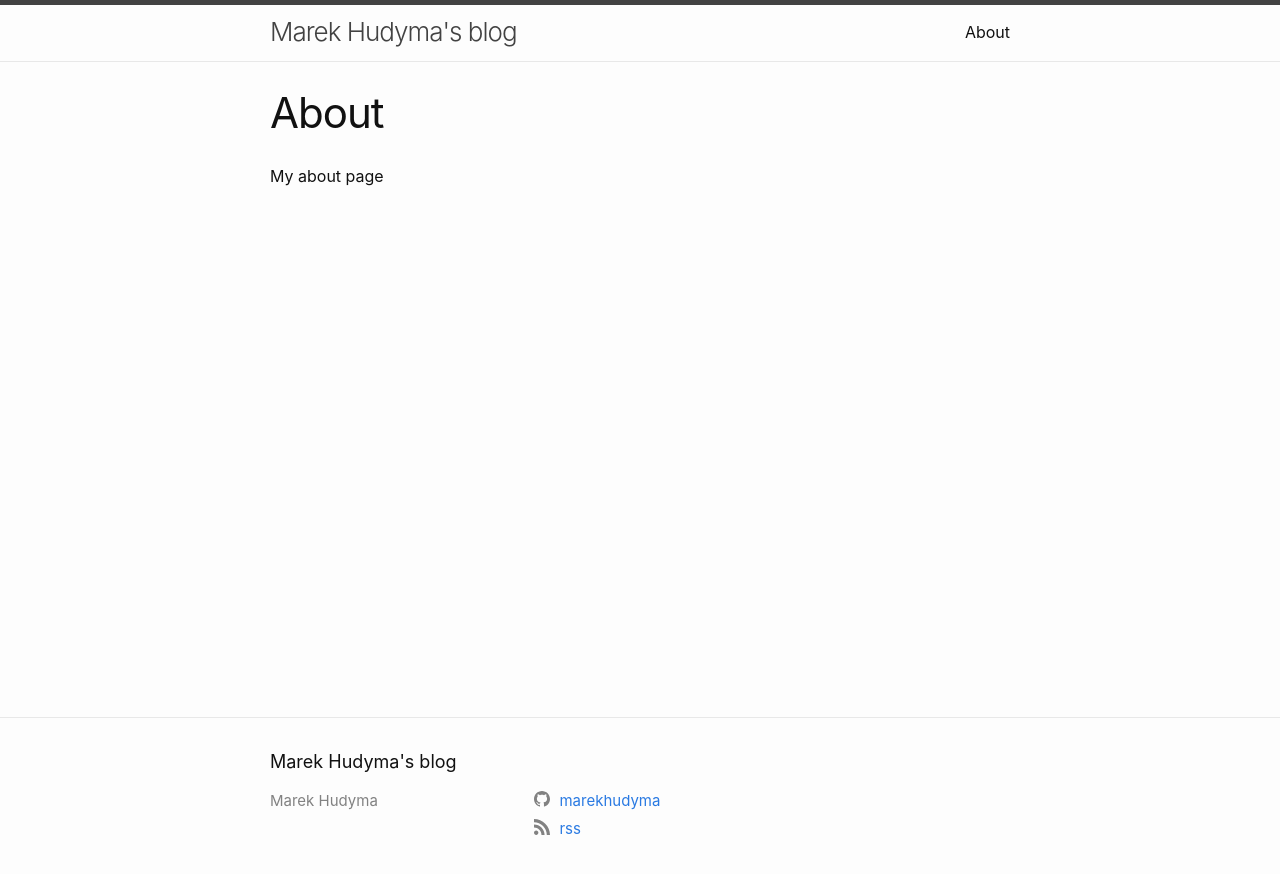
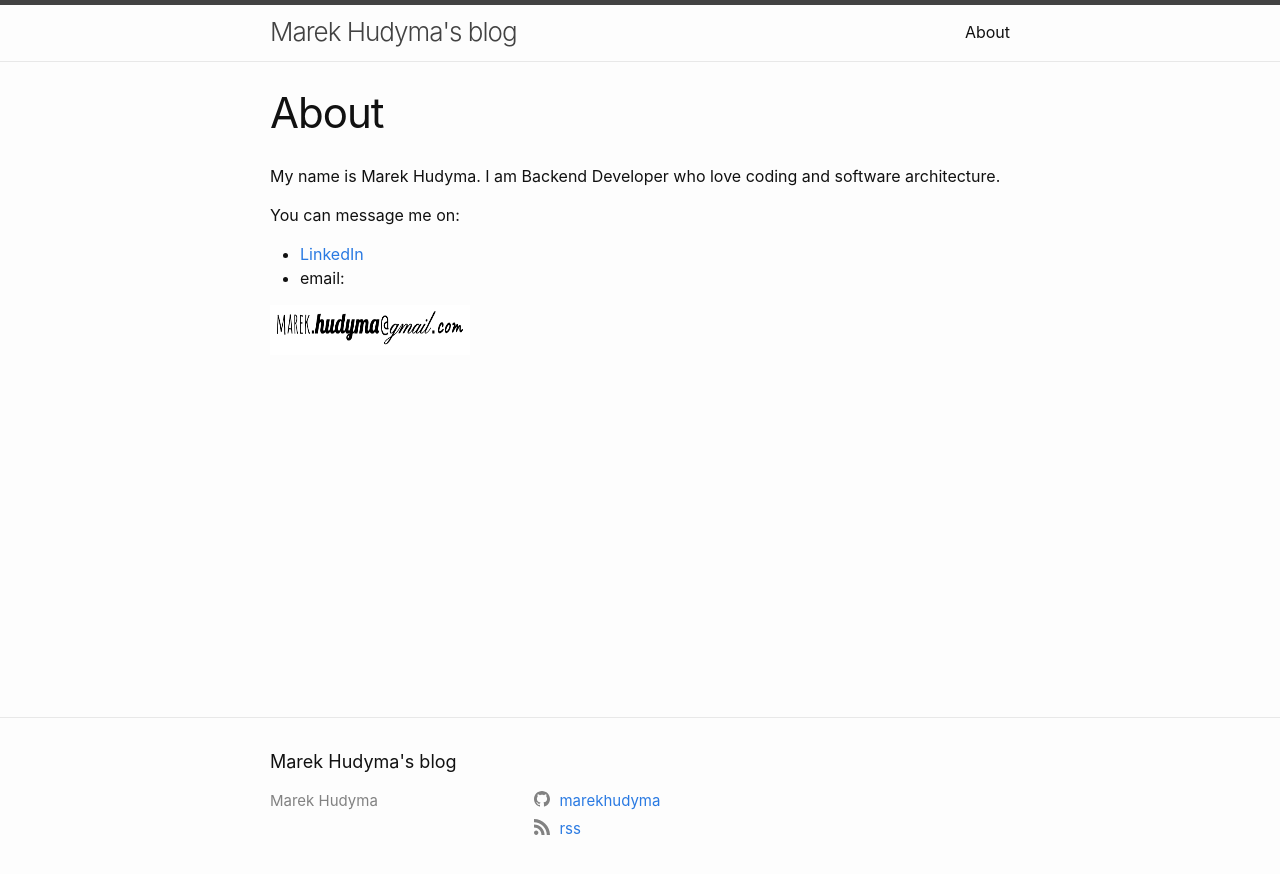
Before and after one commit to marekhudyma/marekhudyma.github.io, a Jekyll site: the page built from about.md, in a window 1280 px wide. Shown: the top 874 px of the page. Built offline with Jekyll 4.4.1, drawn with Linux system fonts in a browser that asks for light colours.

Commit message:
about improvement

```diff
--- a/about.md
+++ b/about.md
@@ -4,4 +4,13 @@ title: About
 permalink: /about/
 ---
 
-My about page
+My name is Marek Hudyma.
+I am Backend Developer who love coding and software architecture.
+
+You can message me on:
+
+* [LinkedIn](https://www.linkedin.com/in/marek-hudyma/)
+* email:
+<figure >
+    <img src="/assets/about/my_email.png" alt="My email is on the picture" height="50" width="200">
+</figure>
```
Also changed, not shown: assets/about/my_email.png (added).
